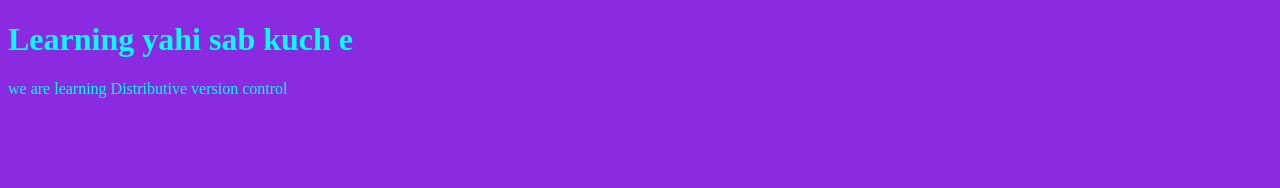
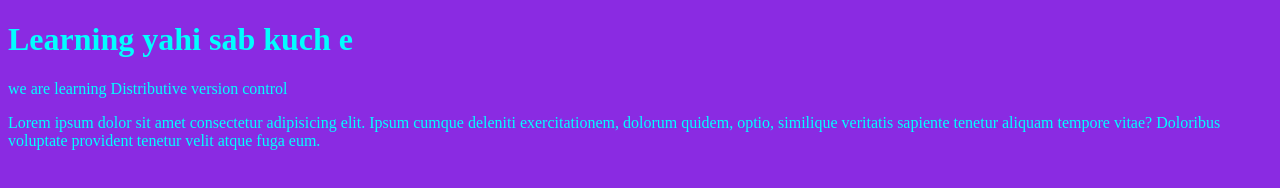
Before and after one commit to shahbazlatifkhan1/Web3kakamha, a plain HTML site: page index.html in a window 1280 px wide. Drawn offline with Linux system fonts and the light colour scheme.

Commit message:
work phir sa ho gaya

```diff
--- a/index.html
+++ b/index.html
@@ -11,6 +11,9 @@
 <body>
     <h1>Learning yahi sab kuch e</h1>
     <p>we are learning Distributive version control</p>
+    <p>
+        Lorem ipsum dolor sit amet consectetur adipisicing elit. Ipsum cumque deleniti exercitationem, dolorum quidem, optio, similique veritatis sapiente tenetur aliquam tempore vitae? Doloribus voluptate provident tenetur velit atque fuga eum.
+    </p>
 
 </body>
 </html>
```
